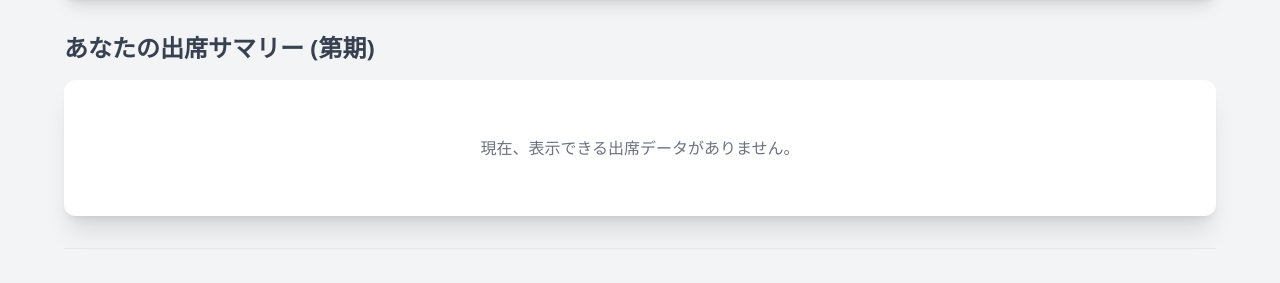
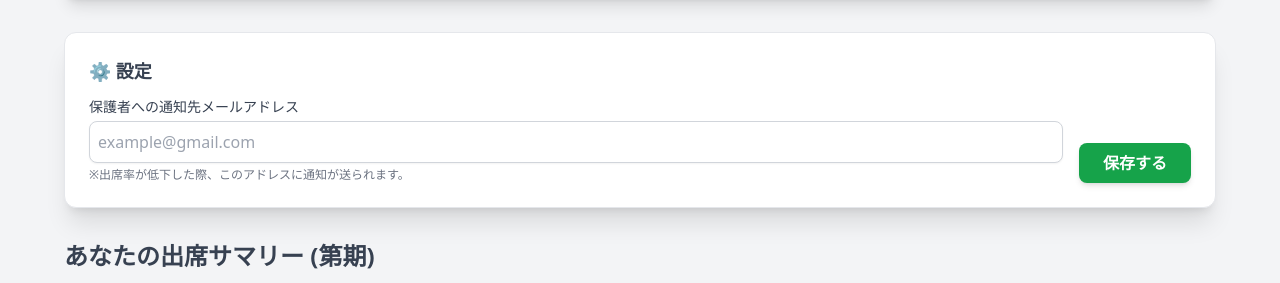
Before and after one commit to tea859/linebot-attendance, a Python web app: template templates/my_portal.html in a window 1280 px wide. Shown: the part 148-431 px from the top of the page. Run offline with Jinja, Linux system fonts and the light colour scheme; the template is opened without the code that fills it, so the values that code supplies are empty; some libraries are stand-ins or nearby versions.

Commit message:
Update my_portal.html

```diff
--- a/templates/my_portal.html
+++ b/templates/my_portal.html
@@ -22,6 +22,25 @@
         </header>
 
         <main>
+            <div class="bg-white p-6 rounded-xl shadow-xl mb-8 border border-gray-200">
+                <h3 class="text-lg font-bold text-gray-700 mb-3">⚙️ 設定</h3>
+
+                <form action="/update_parent_email" method="POST" class="flex flex-col sm:flex-row items-end gap-4">
+                    <div class="flex-grow w-full">
+                        <label for="parent_email" class="block text-sm font-medium text-gray-700 mb-1">
+                            保護者への通知先メールアドレス
+                        </label>
+                        <input type="email" name="parent_email" id="parent_email"
+                               value="{{ current_user.parent_email or '' }}"
+                               placeholder="example@gmail.com"
+                               class="w-full rounded-lg border-gray-300 border p-2 shadow-sm focus:border-green-500 focus:ring-green-500">
+                        <p class="text-xs text-gray-500 mt-1">※出席率が低下した際、このアドレスに通知が送られます。</p>
+                    </div>
+                    <button type="submit" class="bg-green-600 text-white font-bold py-2 px-6 rounded-lg hover:bg-green-700 transition duration-150 whitespace-nowrap shadow-md">
+                        保存する
+                    </button>
+                </form>
+            </div>
             <h2 class="text-2xl font-bold text-gray-700 mb-4">あなたの出席サマリー (第{{ selected_kiki }}期)</h2>
 
             <div class="bg-white p-6 rounded-xl shadow-xl">
```
